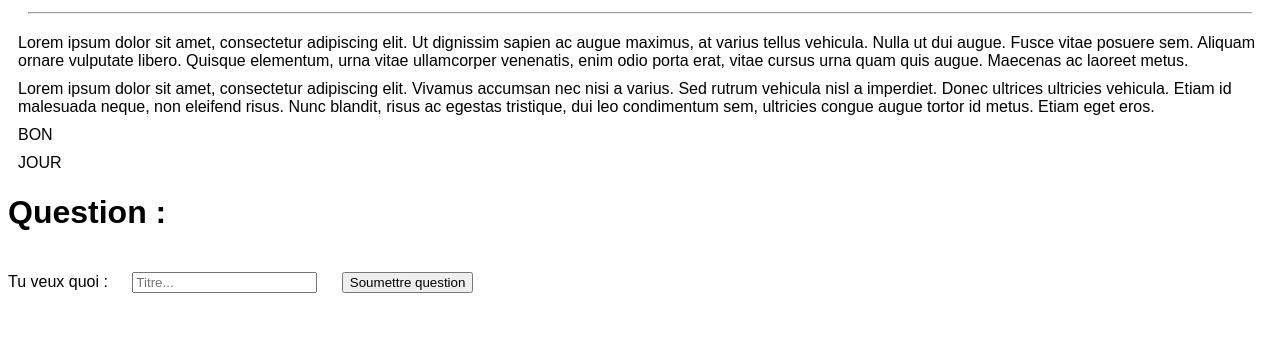
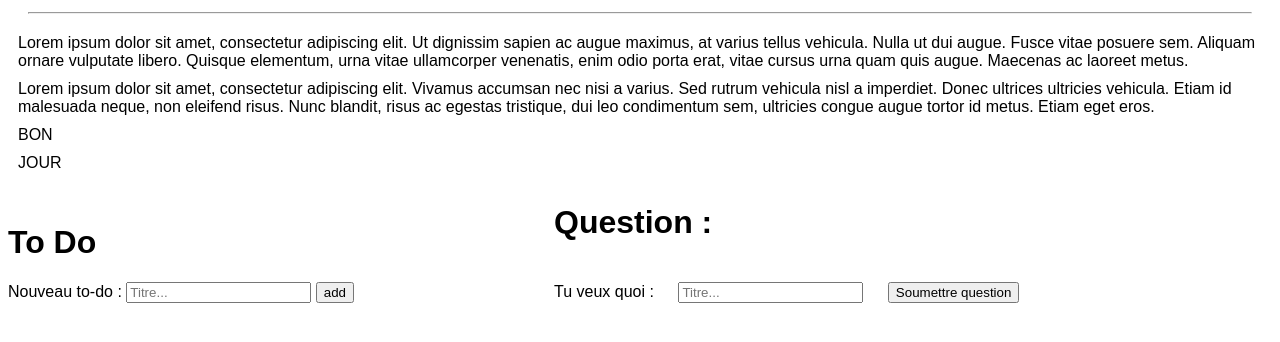
Before and after one commit to ecv-m1-dev/ecv-m1-dev.github.io, a PHP site: page / in a window 1280 px wide. Shown: the part 303-645 px from the top of the page. Run offline with PHP 8.4, Linux system fonts and the light colour scheme; some web fonts are replaced.

Commit message:
new(todo): add to do list

```diff
--- a/php_mysql/html/exercices/content/question-form.php
+++ b/php_mysql/html/exercices/content/question-form.php
@@ -1,6 +1,25 @@
-<form action="treatment.php" method="post">
-    <h1>Question : </h1>
-    <label for="question">Tu veux quoi :</label>
-    <input type="text" id="question" name="question" placeholder="Titre...">
-    <input type="button" value="Soumettre question">
-</form>
+<style>
+    div#forms {
+        display: flex;
+        align-items: center;
+        justify-content: flex-start;
+        gap: 200px;
+    }
+</style>
+<div id="forms">
+    <form action="todo.php" method="post">
+        <h1>To Do </h1>
+        <label for="todo">Nouveau to-do :</label>
+        <input type="text" id="todo" name="todo" placeholder="Titre...">
+        <input type="submit" value="add">
+    </form>
+    <form action="treatment.php" method="post">
+        <h1>Question : </h1>
+        <label for="question">Tu veux quoi :</label>
+        <input type="text" id="question" name="question" placeholder="Titre...">
+        <input type="submit" value="Soumettre question">
+    </form>
+</div>
+
+
+<?php include "content/todoDisplay.php" ?>
--- /dev/null
+++ b/php_mysql/html/exercices/content/todoDisplay.php
@@ -0,0 +1,16 @@
+<?php
+// session_start()
+
+?>
+<div>
+    <ul>
+        <?php
+        if (!isset($_SESSION['todos'])) {
+            $_SESSION['todos'] = [];
+        }
+        foreach ($_SESSION['todos'] as $todo) {
+            echo "<li>$todo</li>";
+        }
+        ?>
+    </ul>
+</div>
--- a/php_mysql/html/exercices/index.php
+++ b/php_mysql/html/exercices/index.php
@@ -1,3 +1,4 @@
+<?php session_start(); ?>
 <html lang="fr"> <!-- La balise est avant les headers -->
 
 <head>
```
Also changed, not shown: php_mysql/html/exercices/todo.php (added, +9 -0 lines).
